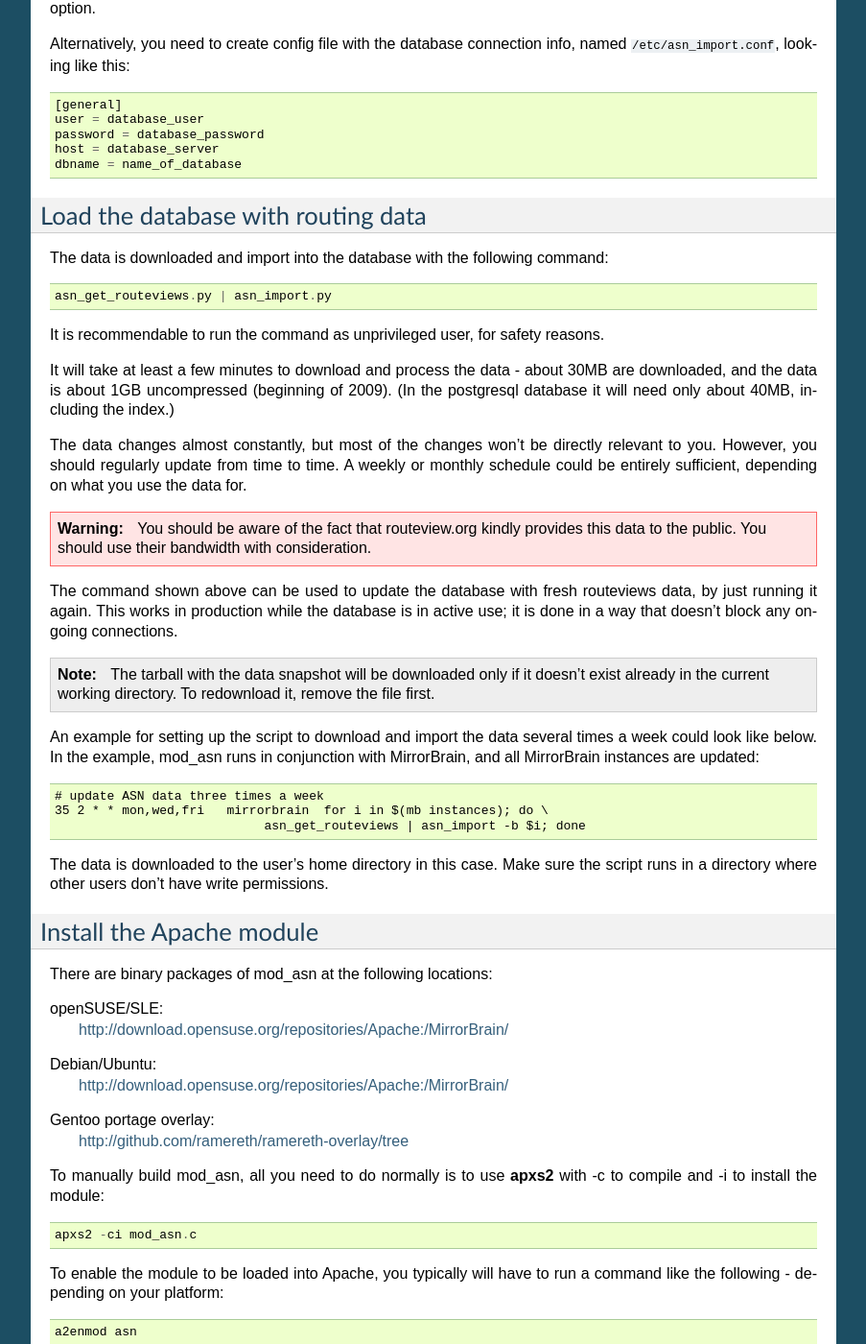
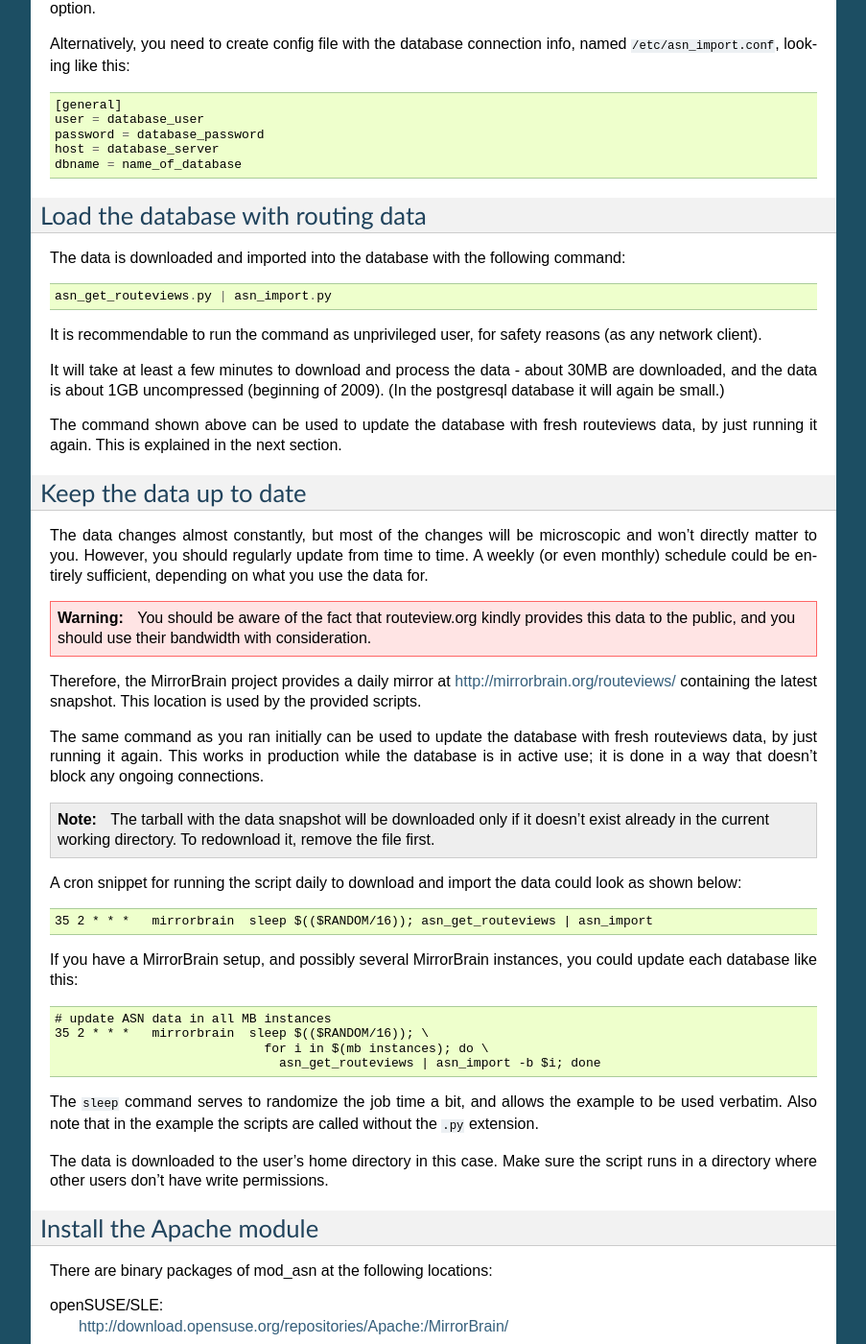
Before and after one commit to poeml/mod_asn, a Sphinx documentation site: the page built from docs/installation.rst, in a window 1280 px wide and 1400 px high, scrolled down 1273 px. Shown: the whole window at 96% size, without its empty margins (198-1101 px from the left). Built offline with Sphinx 7.4.7, drawn with Linux system fonts in a browser that asks for light colours; some of the changed text lies outside the part shown.

Commit message:
section "Keep the data up to date" added

```diff
--- a/docs/installation.rst
+++ b/docs/installation.rst
@@ -95,45 +95,67 @@ info, named :file:`/etc/asn_import.conf`, looking like this::
 Load the database with routing data
 ------------------------------------
 
-The data is downloaded and import into the database with the following
+The data is downloaded and imported into the database with the following
 command::
 
     asn_get_routeviews.py | asn_import.py
 
 It is recommendable to run the command as unprivileged user, for safety
-reasons.
+reasons (as any network client).
 
 It will take at least a few minutes to download and process the data - about
 30MB are downloaded, and the data is about 1GB uncompressed (beginning of
-2009). (In the postgresql database it will need only about 40MB, including the
-index.)
+2009). (In the postgresql database it will again be small.)
 
-The data changes almost constantly, but most of the changes won't be directly
-relevant to you. However, you should regularly update from time to time. A
-weekly or monthly schedule could be entirely sufficient, depending on what you
-use the data for.
+The command shown above can be used to update the database with fresh
+routeviews data, by just running it again. This is explained in the next
+section.
+
+
+Keep the data up to date
+------------------------
+
+The data changes almost constantly, but most of the changes will be microscopic
+and won't directly matter to you. However, you should regularly update from
+time to time. A weekly (or even monthly) schedule could be entirely sufficient,
+depending on what you use the data for.
+
 
 .. warning::
    You should be aware of the fact that routeview.org kindly provides this data
-   to the public. You should use their bandwidth with consideration.
+   to the public, and you should use their bandwidth with consideration.
 
-The command shown above can be used to update the database with fresh
-routeviews data, by just running it again. This works in production while the
-database is in active use; it is done in a way that doesn't block any ongoing
-connections.
+Therefore, the MirrorBrain project provides a daily mirror at
+http://mirrorbrain.org/routeviews/ containing the latest snapshot. This
+location is used by the provided scripts.
+
+The same command as you ran initially can be used to update the database with
+fresh routeviews data, by just running it again. This works in production while
+the database is in active use; it is done in a way that doesn't block any
+ongoing connections.
 
 .. note::
    The tarball with the data snapshot will be downloaded only if it doesn't
    exist already in the current working directory. To redownload it, remove the
    file first.
 
-An example for setting up the script to download and import the data several
-times a week could look like below. In the example, mod_asn runs in conjunction
-with MirrorBrain, and all MirrorBrain instances are updated::
+A cron snippet for running the script daily to download and import the data
+could look as shown below::
 
-    # update ASN data three times a week
-    35 2 * * mon,wed,fri   mirrorbrain  for i in $(mb instances); do \
-                                asn_get_routeviews | asn_import -b $i; done
+    35 2 * * *   mirrorbrain  sleep $(($RANDOM/16)); asn_get_routeviews | asn_import
+
+If you have a MirrorBrain setup, and possibly several MirrorBrain instances,
+you could update each database like this::
+
+    # update ASN data in all MB instances
+    35 2 * * *   mirrorbrain  sleep $(($RANDOM/16)); \
+                                for i in $(mb instances); do \
+                                  asn_get_routeviews | asn_import -b $i; done
+
+
+The ``sleep`` command serves to randomize the job time a bit, and allows the
+example to be used verbatim. Also note that in the example the scripts are
+called without the ``.py`` extension.
 
 The data is downloaded to the user's home directory in this case. Make sure the
 script runs in a directory where other users don't have write permissions.
```
